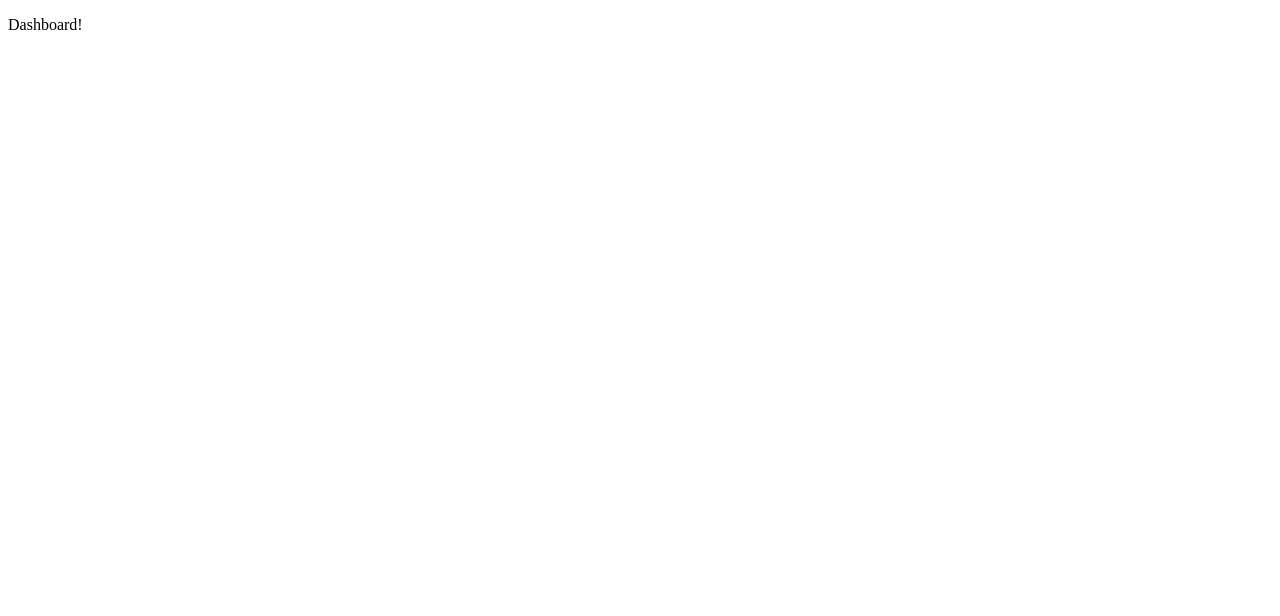
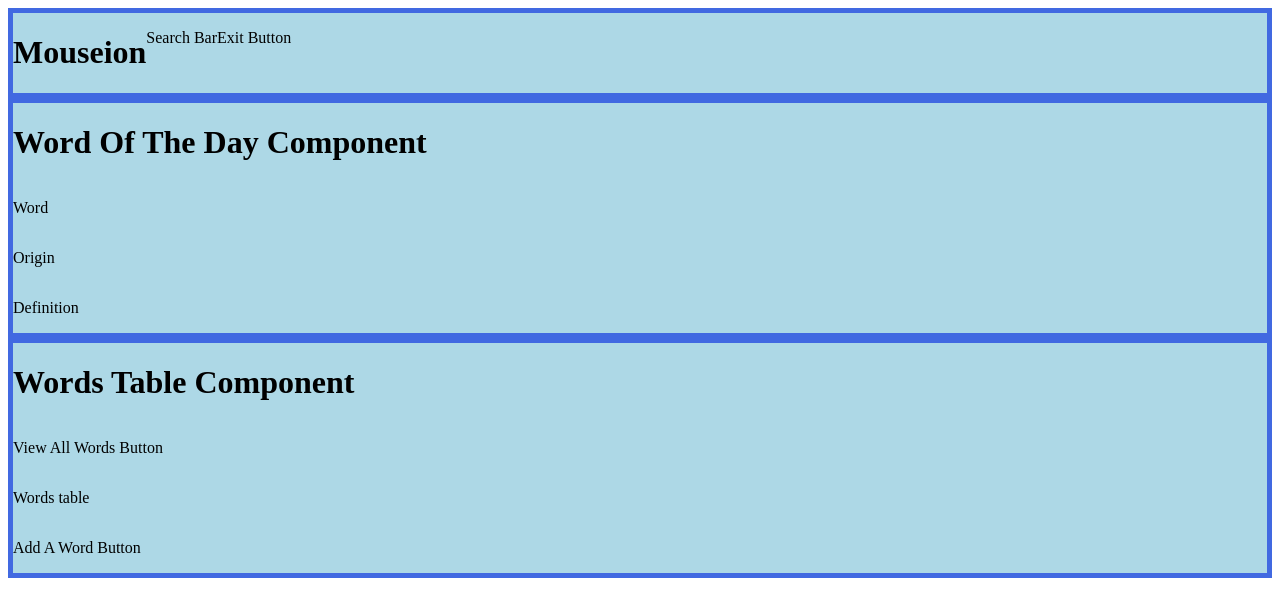
Before and after one commit to OfficeCoffee/mouseion-ui, an Angular app: page /dashboard in a window 1280 px wide. Shown: the top 616 px of the page. Built offline with nearby package versions, Linux system fonts and the light colour scheme.

Commit message:
adding temp dashboard stuff

```diff
--- a/src/app/dashboard/dashboard.html
+++ b/src/app/dashboard/dashboard.html
@@ -1 +1,26 @@
-<p>Dashboard!</p>
+<div class="header">
+    <h1> Mouseion</h1>
+    <!-- Middle -->
+     <p> Search Bar </p>
+     <!-- Right -->
+     <p> Exit Button </p>
+</div>
+
+<div class="word-of-the-day">
+    <h1> Word Of The Day Component</h1>
+    <!-- Left side -->
+    <p> Word </p>
+    <p> Origin </p>
+    <!-- Right side -->
+    <p> Definition </p>
+</div>
+
+<div class="words-table">
+    <h1> Words Table Component</h1>
+    <!-- Top center button (kind of in a header) -->
+    <p> View All Words Button </p>
+    <!-- Middle center -->
+    <p> Words table </p>
+    <!-- Bottom center -->
+    <p> Add A Word Button </p>
+</div>
--- a/src/app/dashboard/dashboard.scss
+++ b/src/app/dashboard/dashboard.scss
@@ -0,0 +1,22 @@
+.header{
+    display: flex;
+    padding: auto;
+    border: 5px solid #4169E1;
+    background: #ADD8E6;
+}
+
+.word-of-the-day{
+    display: flex;
+    flex-direction: column;
+    padding: auto;
+    border: 5px solid #4169E1;
+    background: #ADD8E6;
+}
+
+.words-table{
+    display: flex;
+    flex-direction: column;
+    padding: auto;
+    border: 5px solid #4169E1;
+    background: #ADD8E6;
+}
--- a/src/app/words/words.html
+++ b/src/app/words/words.html
@@ -3,12 +3,9 @@
 </div>
 
 <div class="word-list">
-
     @if (words.length > 0) {
         @for (word of words; track word.id){
             <li> {{ word.name }}</li>
         }
     }
-
-
 </div>
--- a/src/app/words/words.scss
+++ b/src/app/words/words.scss
@@ -2,6 +2,6 @@
     display: flex;
     flex-direction: column;
     padding: auto;
-    border: 5px solid #724847;
-    background: #CD1328;
+    border: 5px solid #4169E1;
+    background: #ADD8E6;
 }
--- a/src/app/words/words.ts
+++ b/src/app/words/words.ts
@@ -1,5 +1,4 @@
 import { Component, signal } from '@angular/core';
-
 
 interface Word {
   id: number;
@@ -12,9 +11,6 @@ interface Word {
   styleUrl: './words.scss',
   templateUrl: './words.html',
 })
-
-
-
 
 export class Words {
 
```
